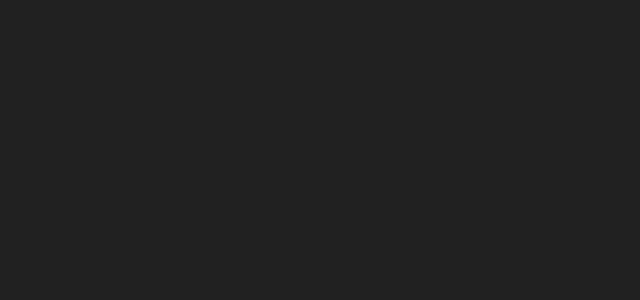
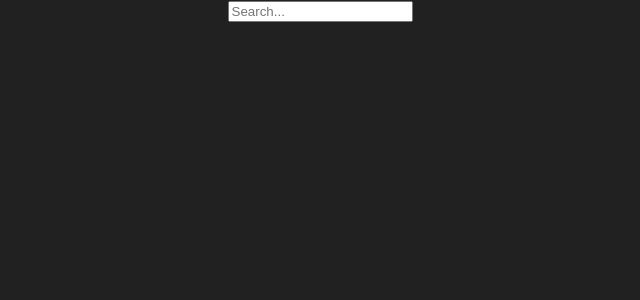
Before and after one commit to vishalnagle/React-Tutorial, a React (Create React App) app: page / in a window 1280 px wide. Shown: the top 300 px of the page, without its empty margins (320-960 px from the left). Built offline with nearby package versions, Linux system fonts and the light colour scheme.

Commit message:
useTransition example added

```diff
--- a/src/App.js
+++ b/src/App.js
@@ -29,6 +29,7 @@
 import ScrollToBottom from './hooks/useLayoutEffect/ScrollToBottom';
 import SyncedState from './hooks/useLayoutEffect/SyncedState';
 import DebugCounter from './hooks/useDebugValue/DebugCounter';
+import LargeListFilter from './hooks/useTransition/LargeListFilter';
 
 function App() {
   return (
@@ -95,6 +96,9 @@
       {/* <DebugCounter/> */}
 
 
+      {/* 11. useTransition example */}
+
+      <LargeListFilter/>
 
 
     </div>
--- /dev/null
+++ b/src/hooks/useTransition/LargeListFilter.js
@@ -0,0 +1,35 @@
+
+import React,{useState,useTransition} from 'react'
+
+const LargeListFilter = () => {
+        const [query,setQuery] = useState("");
+        const [filteredItems,setFilteredItems] = useState([])
+        const [isPending,startTransition] = useTransition()
+
+        const items = Array.from({length:10000},(_,i)=>`Item ${i+1}`)
+
+
+        const handleSearch = (e)=>{
+            const value = e.target.value;
+            setQuery(value)
+            startTransition(()=>{
+                const filtered = items.filter((item)=>{
+                    return item.toLowerCase().includes(value.toLowerCase())
+                })
+                setFilteredItems(filtered)
+            })
+        }
+
+
+  return (
+    <div>
+        <input type='text' value={query} onChange={handleSearch} placeholder='Search...'/>
+        {isPending && <h1>Loading...</h1>}
+        {filteredItems.map((item)=>{
+            return <h1 key={item}>{item}</h1>
+        })}
+    </div>
+  )
+}
+
+export default LargeListFilter
```
Also changed, not shown: src/hooks/useTransition/useTransition.txt (added), 1 other file (tests, documents, lock files or other folders).
